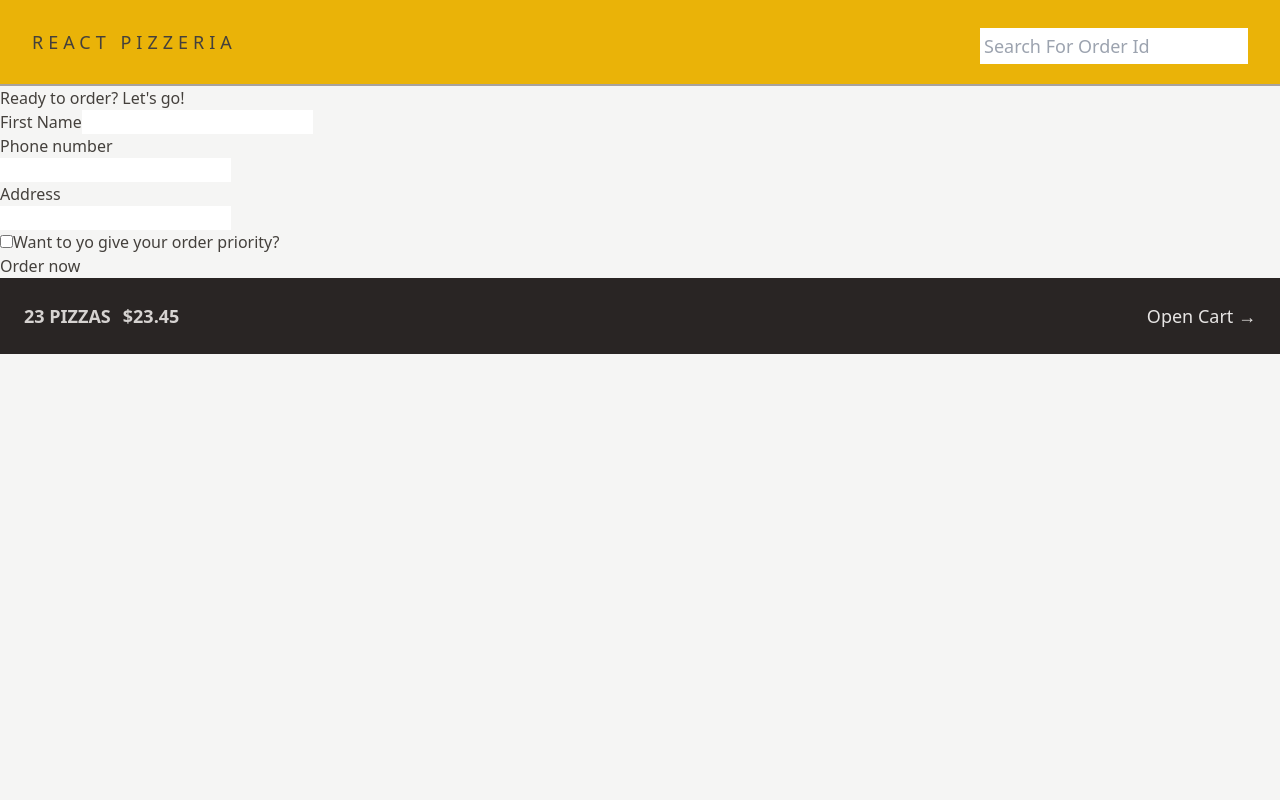
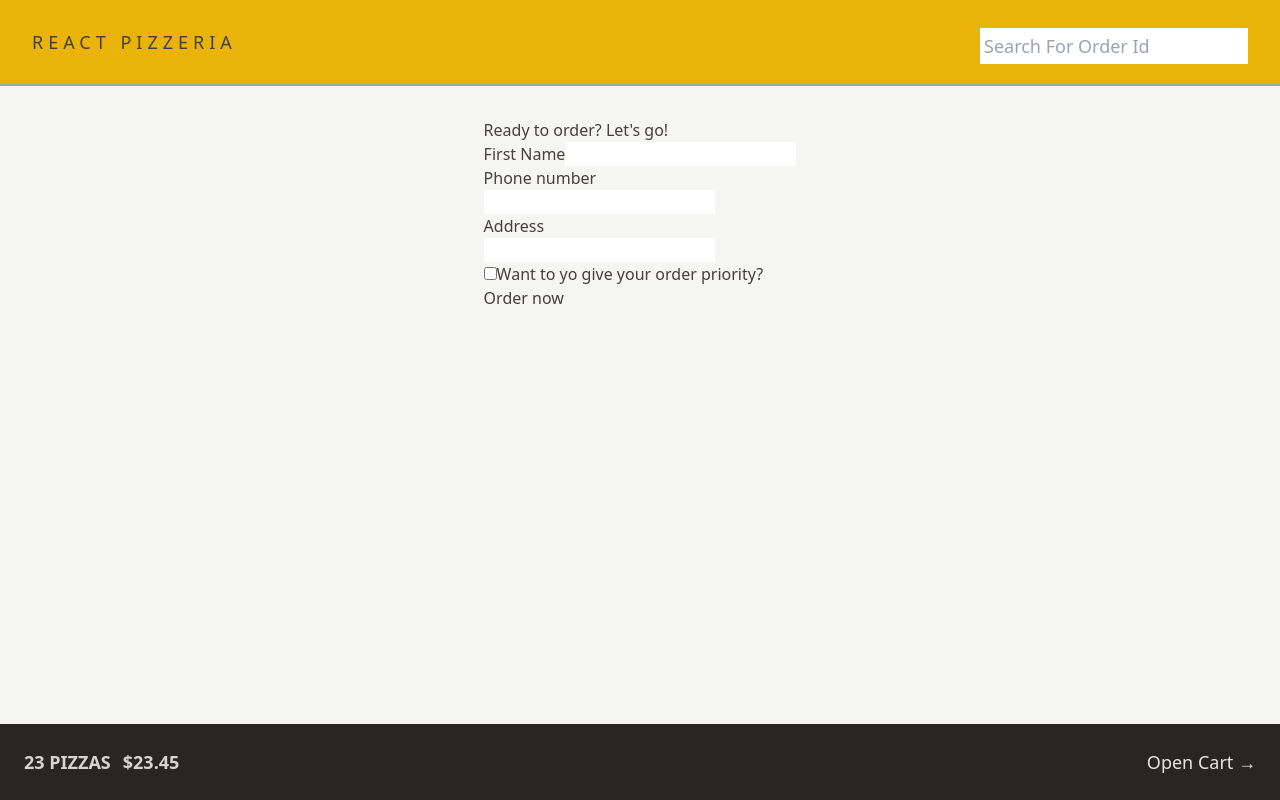
Before and after one commit to Krish-Jain1903/React-Pizzeria, a React (Vite) app: page /order/new in a window 1280 px wide. Built offline with nearby package versions, Linux system fonts and the light colour scheme.

Commit message:
Added Grid To AppLayout

```diff
--- a/src/features/order/CreateOrder.jsx
+++ b/src/features/order/CreateOrder.jsx
@@ -48,7 +48,7 @@ function CreateOrder() {
   const formErrors = useActionData();
 
   return (
-    <div>
+    <div className="my-4 sm:my-6 md:my-8">
       <h2>Ready to order? Let's go!</h2>
 
       {/* THIS IS INBUILT FORM COMPONENT AND METHOD ATTRIBUTE IS IMPORTANT */}
--- a/src/ui/AppLayout.jsx
+++ b/src/ui/AppLayout.jsx
@@ -8,9 +8,10 @@ function AppLayout() {
   const isLoading = navigation.state === "loading";
 
   return (
-    <div className="layout">
+    // THIS HOW YOU SET UP GRID (THESE ARE HARDCODED VALUES FOR 3 ROWS)
+    <div className="grid h-screen grid-rows-[auto_1fr_auto]">
       <Header />
-      <main>{isLoading ? <Loader /> : <Outlet />}</main>
+      <main className="owerflow-scroll max-w-3xl mx-auto">{isLoading ? <Loader /> : <Outlet />}</main>
       <CartOverview />
     </div>
   );
```
